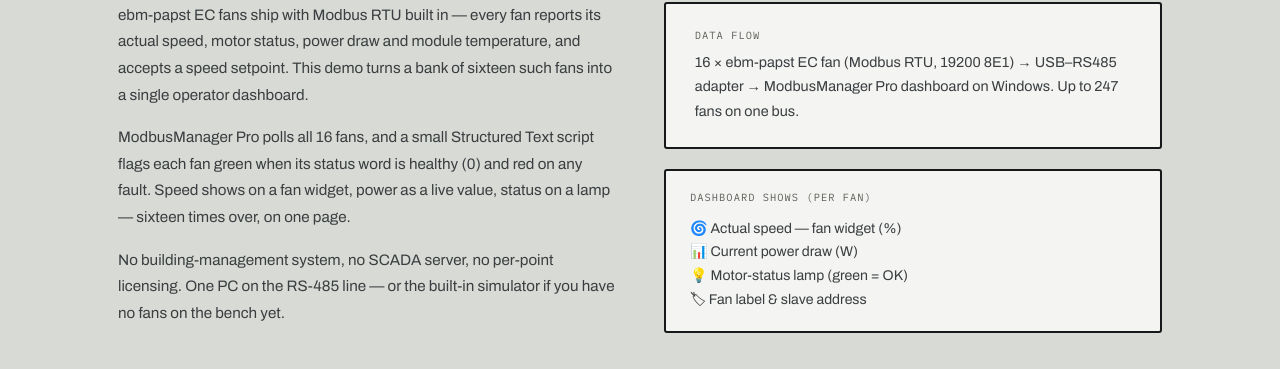
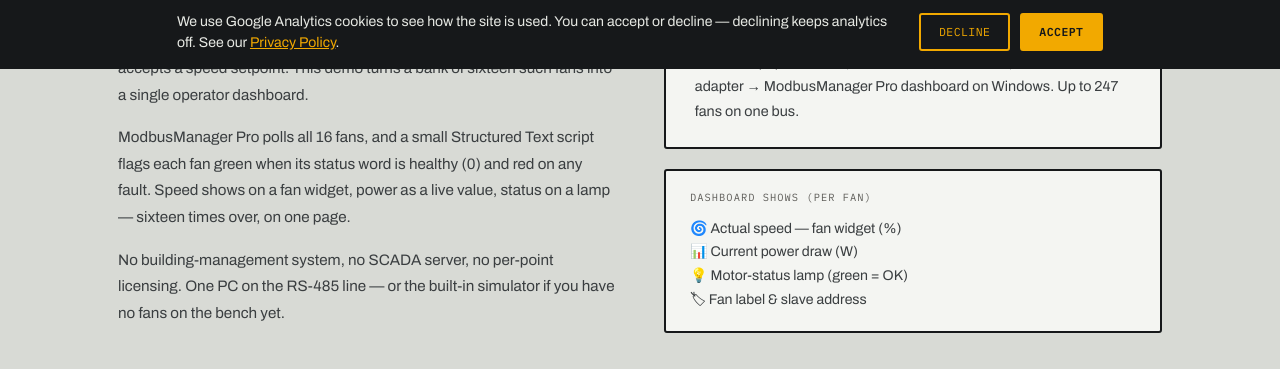
Before and after one commit to vend123/modscan, an Electron app: page modbus-hmi-ebm-papst.html in a window 1280 px wide. Shown: the part 731-1100 px from the top of the page. Drawn offline with Linux system fonts and the light colour scheme.

Commit message:
Kommentaar

```diff
--- a/modbus-hmi-ebm-papst.html
+++ b/modbus-hmi-ebm-papst.html
@@ -192,6 +192,14 @@
 <script>
   window.dataLayer = window.dataLayer || [];
   function gtag(){dataLayer.push(arguments);}
+  // Consent Mode v2 - analytics denied by default until the visitor accepts
+  gtag('consent', 'default', {
+    'ad_storage': 'denied',
+    'ad_user_data': 'denied',
+    'ad_personalization': 'denied',
+    'analytics_storage': 'denied'
+  });
+  try { if (localStorage.getItem('mm_consent') === 'granted') { gtag('consent', 'update', {'analytics_storage': 'granted'}); } } catch(e) {}
   gtag('js', new Date());
   gtag('config', 'G-42Q8HEKC0X');
 </script>
@@ -395,5 +403,42 @@
 function toggleFaq(el) { el.parentElement.classList.toggle('open'); }
 </script>
 
+
+<!-- Cookie consent (Google Analytics) -->
+<style>
+#mm-consent{position:fixed;left:0;right:0;bottom:0;z-index:9999;background:var(--ink,#16181A);color:#E6E8E3;border-top:3px solid var(--safety,#F2A900);padding:1rem 1.4rem;display:none;font-family:'Archivo',sans-serif;font-size:0.88rem;line-height:1.5}
+#mm-consent.show{display:flex;gap:1rem 1.4rem;align-items:center;flex-wrap:wrap;justify-content:center}
+#mm-consent p{margin:0;max-width:720px}
+#mm-consent a{color:var(--safety,#F2A900);text-decoration:underline}
+#mm-consent .mm-btns{display:flex;gap:.6rem;flex-shrink:0}
+#mm-consent button{font-family:'IBM Plex Mono',monospace;font-size:.72rem;letter-spacing:.04em;text-transform:uppercase;padding:.6rem 1.1rem;border:2px solid var(--safety,#F2A900);border-radius:3px;cursor:pointer}
+#mm-consent .mm-accept{background:var(--safety,#F2A900);color:var(--ink,#16181A);font-weight:600}
+#mm-consent .mm-decline{background:transparent;color:var(--safety,#F2A900)}
+</style>
+<div id="mm-consent" role="dialog" aria-label="Cookie consent">
+  <p>We use Google Analytics cookies to see how the site is used. You can accept or decline &mdash; declining keeps analytics off. See our <a href="/privacy.html">Privacy Policy</a>.</p>
+  <div class="mm-btns">
+    <button class="mm-decline" type="button" onclick="mmConsent(false)">Decline</button>
+    <button class="mm-accept" type="button" onclick="mmConsent(true)">Accept</button>
+  </div>
+</div>
+<script>
+(function(){
+  function apply(g){ if(typeof gtag==='function'){ gtag('consent','update',{'analytics_storage': g?'granted':'denied'}); } }
+  window.mmConsent=function(ok){
+    try{ localStorage.setItem('mm_consent', ok?'granted':'denied'); }catch(e){}
+    apply(ok);
+    var b=document.getElementById('mm-consent'); if(b){ b.classList.remove('show'); }
+  };
+  function init(){
+    var c=null; try{ c=localStorage.getItem('mm_consent'); }catch(e){}
+    if(c==='granted'){ apply(true); }
+    else if(c==='denied'){ apply(false); }
+    else { var b=document.getElementById('mm-consent'); if(b){ b.classList.add('show'); } }
+  }
+  if(document.readyState==='loading'){ document.addEventListener('DOMContentLoaded', init); } else { init(); }
+})();
+</script>
+
 </body>
 </html>
```
